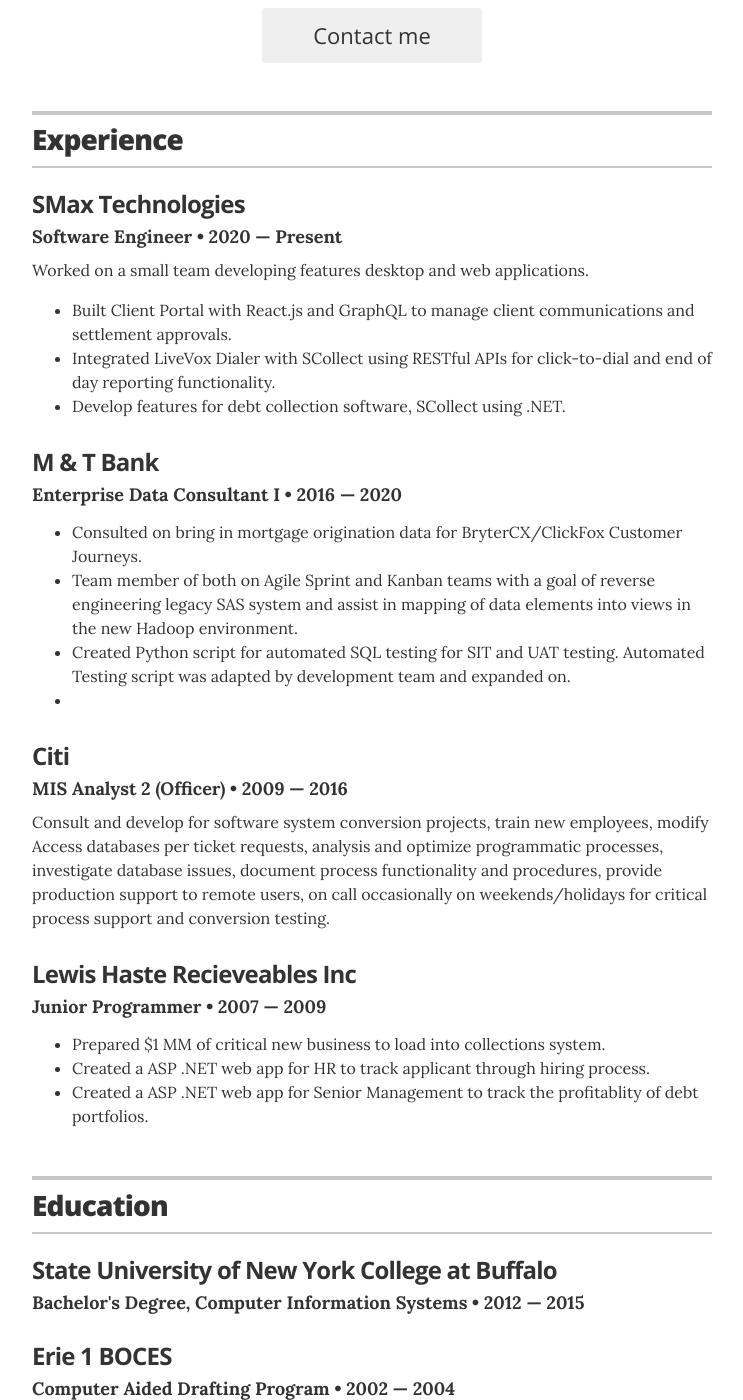
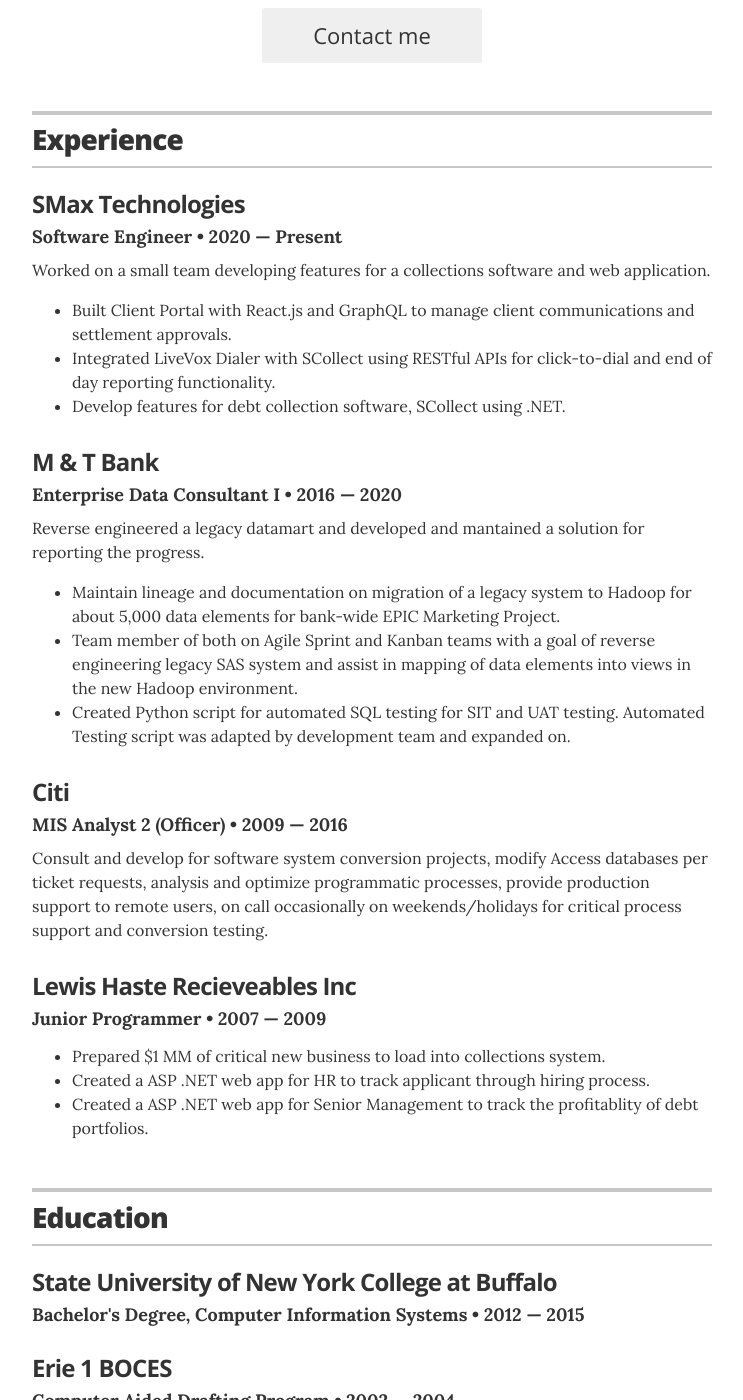
Before and after one commit to KLynnM315/klynnm315.github.io, a Jekyll site: the page built from index.html, in a window 1280 px wide and 1400 px high, scrolled down 261 px. Shown: the whole window, without its empty margins (268-1011 px from the left). Built offline with Jekyll 4.4.1, drawn with Linux system fonts in a browser that asks for light colours; some of the changed text lies outside the part shown.

Commit message:
updated experience

```diff
--- a/_config.yml
+++ b/_config.yml
@@ -27,7 +27,7 @@
 # comment out to hide
 resume_section_experience:      true
 resume_section_education:       true
-resume_section_projects:        true
+resume_section_projects:        false
 resume_section_skills:          true
 resume_section_recognition:     false
 resume_section_links:           false
--- a/_data/experience.yml
+++ b/_data/experience.yml
@@ -3,19 +3,19 @@
 - company: SMax Technologies
   position: Software Engineer
   duration: 2020 &mdash; Present
-  summary: Worked on a small team developing features desktop and web applications.<ul class="resume-item-list"><li>Built Client Portal with React.js and GraphQL to manage client communications and settlement approvals.</li><li>Integrated LiveVox Dialer with SCollect using RESTful APIs for click-to-dial and end of day reporting functionality.</li><li>Develop features for debt collection software, SCollect using .NET.</li></ul>
+  summary: Worked on a small team developing features for a collections software and web application.<ul class="resume-item-list"><li>Built Client Portal with React.js and GraphQL to manage client communications and settlement approvals.</li><li>Integrated LiveVox Dialer with SCollect using RESTful APIs for click-to-dial and end of day reporting functionality.</li><li>Develop features for debt collection software, SCollect using .NET.</li></ul>
 
 # M &amp; T Bank
 - company: M &amp; T Bank
   position: Enterprise Data Consultant I
   duration: 2016 &mdash; 2020
-  summary: <ul class="resume-item-list"><li>Consulted on bring in mortgage origination data for BryterCX/ClickFox Customer Journeys.</li><li>Team member of both on Agile Sprint and Kanban teams with a goal of reverse engineering legacy SAS system and assist in mapping of data elements into views in the new Hadoop environment.</li><li>Created Python script for automated SQL testing for SIT and UAT testing.  Automated Testing script was adapted by development team and expanded on.</li><li></li></ul>
+  summary: Reverse engineered a legacy datamart and developed and mantained a solution for reporting the progress. <ul class="resume-item-list"><li>Maintain lineage and documentation on migration of a legacy system to Hadoop for about 5,000 data elements for bank-wide EPIC Marketing Project.</li><li>Team member of both on Agile Sprint and Kanban teams with a goal of reverse engineering legacy SAS system and assist in mapping of data elements into views in the new Hadoop environment.</li><li>Created Python script for automated SQL testing for SIT and UAT testing.  Automated Testing script was adapted by development team and expanded on.</li></ul>
 
 # Citi
 - company: Citi
   position: MIS Analyst 2 (Officer)
   duration: 2009 &mdash; 2016
-  summary: Consult and develop for software system conversion projects, train new employees, modify Access databases per ticket requests, analysis and optimize programmatic processes, investigate database issues, document process functionality and procedures, provide production support to remote users, on call occasionally on weekends/holidays for critical process support and conversion testing.
+  summary: Consult and develop for software system conversion projects, modify Access databases per ticket requests, analysis and optimize programmatic processes, provide production support to remote users, on call occasionally on weekends/holidays for critical process support and conversion testing.
 
   # Lhr Inc
 - company: Lewis Haste Recieveables Inc
```
